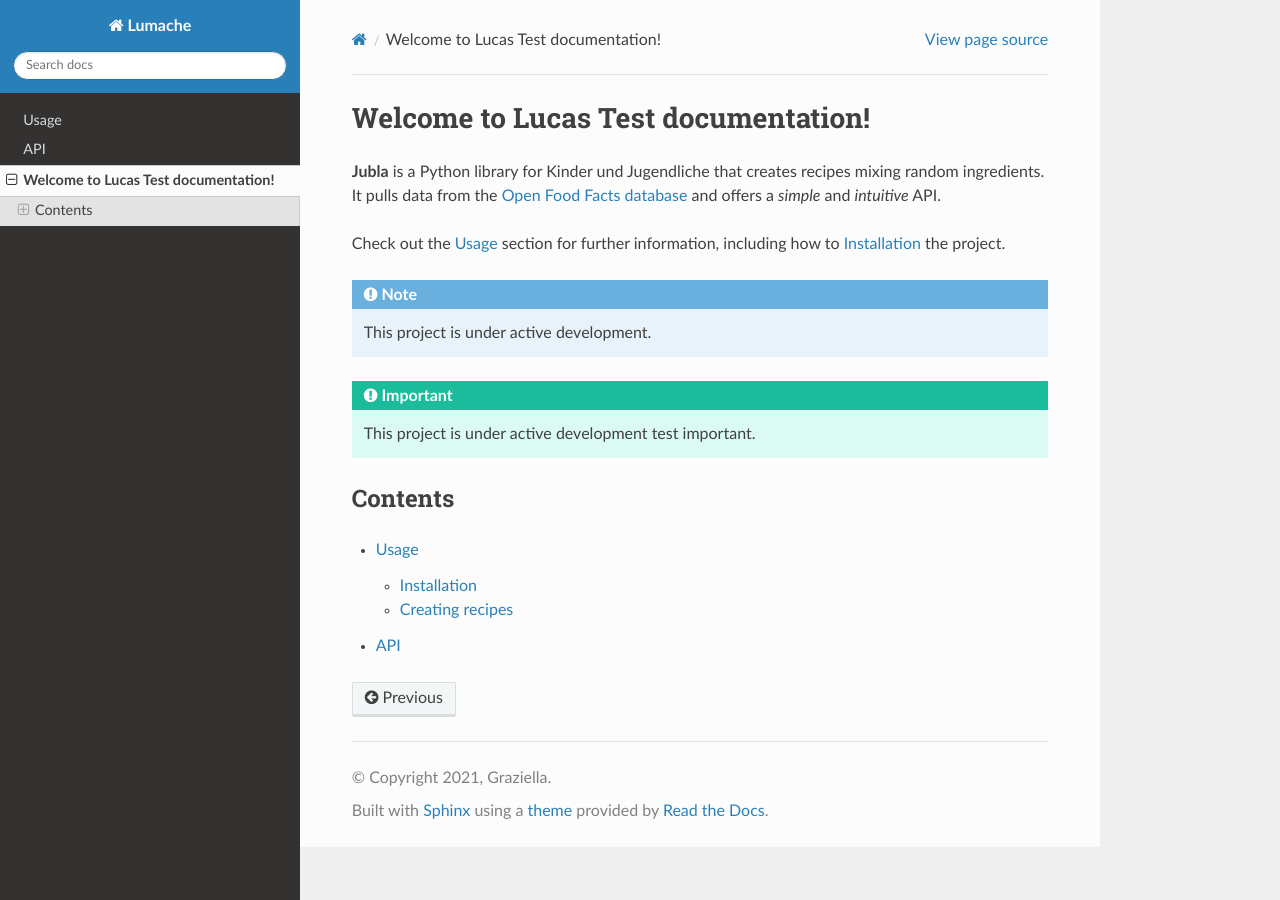
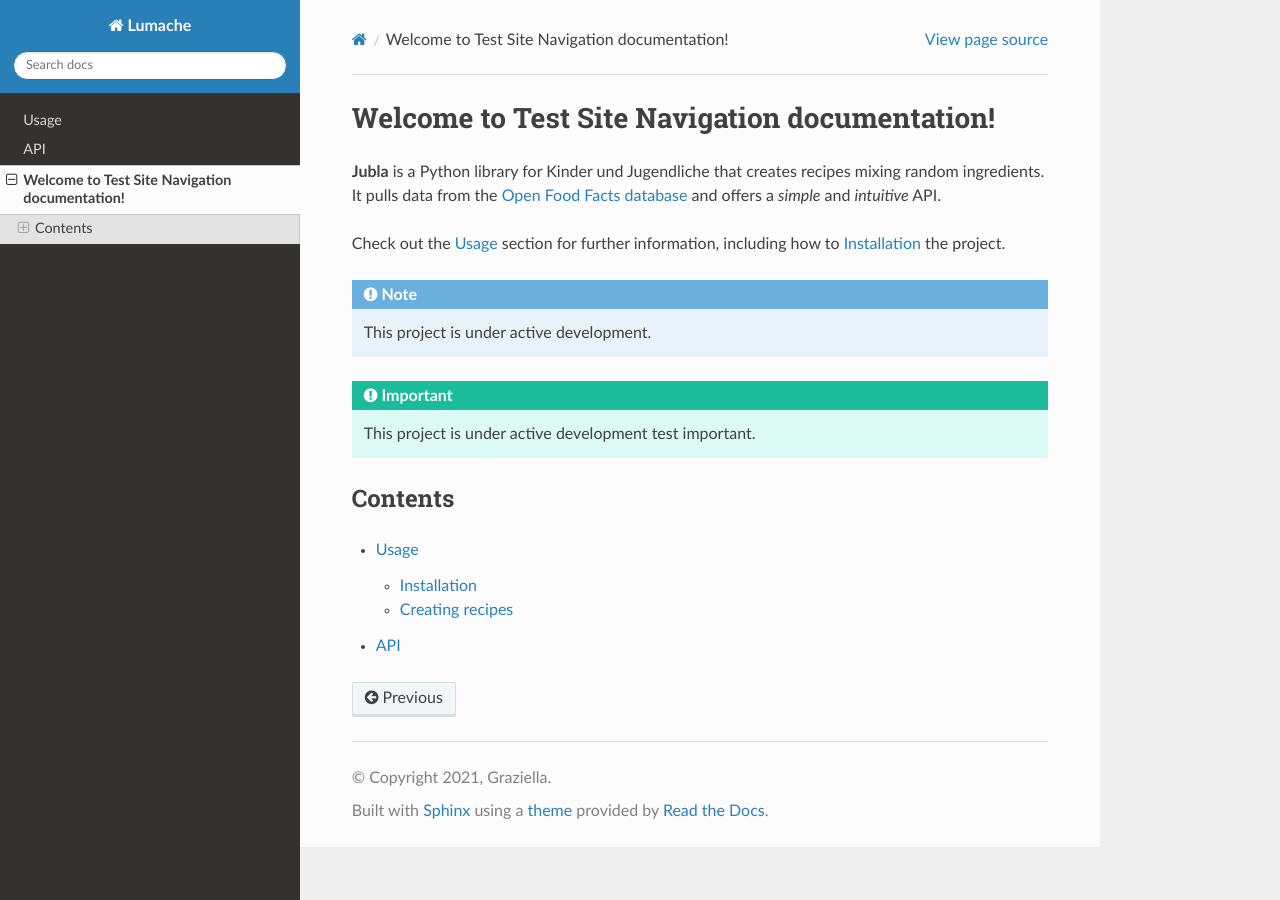
Before and after one commit to robinjubla/handbuch-test-readthedocs-repository-duplikat, a Sphinx documentation site: the page built from docs/source/test.rst, in a window 1280 px wide. Built offline with Sphinx 7.4.7 and the Read the Docs theme 3.1.0, drawn with Linux system fonts in a browser that asks for light colours; pages that are not in the unit, such as notebooks, are missing from menus.

Commit message:
Update test.rst

```diff
--- a/docs/source/test.rst
+++ b/docs/source/test.rst
@@ -1,4 +1,4 @@
-Welcome to Lucas Test documentation!
+Welcome to Test Site Navigation documentation!
 =======================================
 
 **Jubla** is a Python library for Kinder und Jugendliche
```
